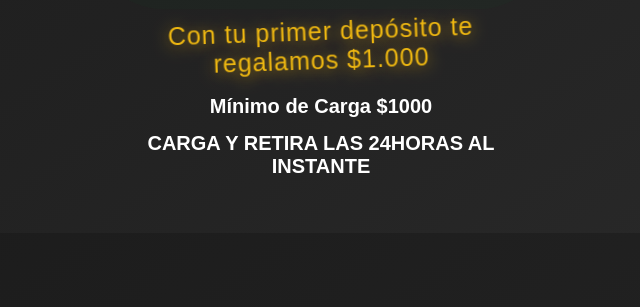
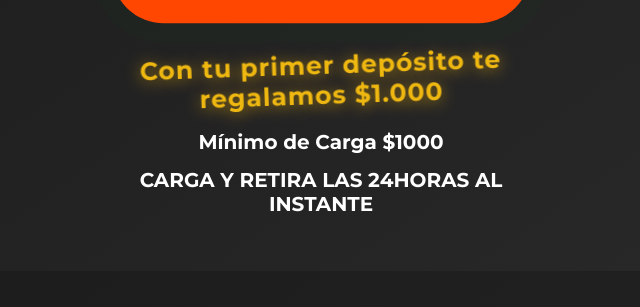
Before and after one commit to martindropzen7776/azar2, a plain HTML site: page index.html in a window 1280 px wide. Shown: the part 493-800 px from the top of the page, without its empty margins (319-959 px from the left). Drawn offline with Linux system fonts and the light colour scheme.

Commit message:
Update index.html

```diff
--- a/index.html
+++ b/index.html
@@ -4,6 +4,7 @@
     <meta charset="UTF-8">
     <meta name="viewport" content="width=device-width, initial-scale=1.0">
     <title>Azar</title>
+   <link href="https://fonts.googleapis.com/css2?family=Montserrat:wght@700;800&display=swap" rel="stylesheet">
 
 <!-- Meta Pixel Code -->
 <script>
```
